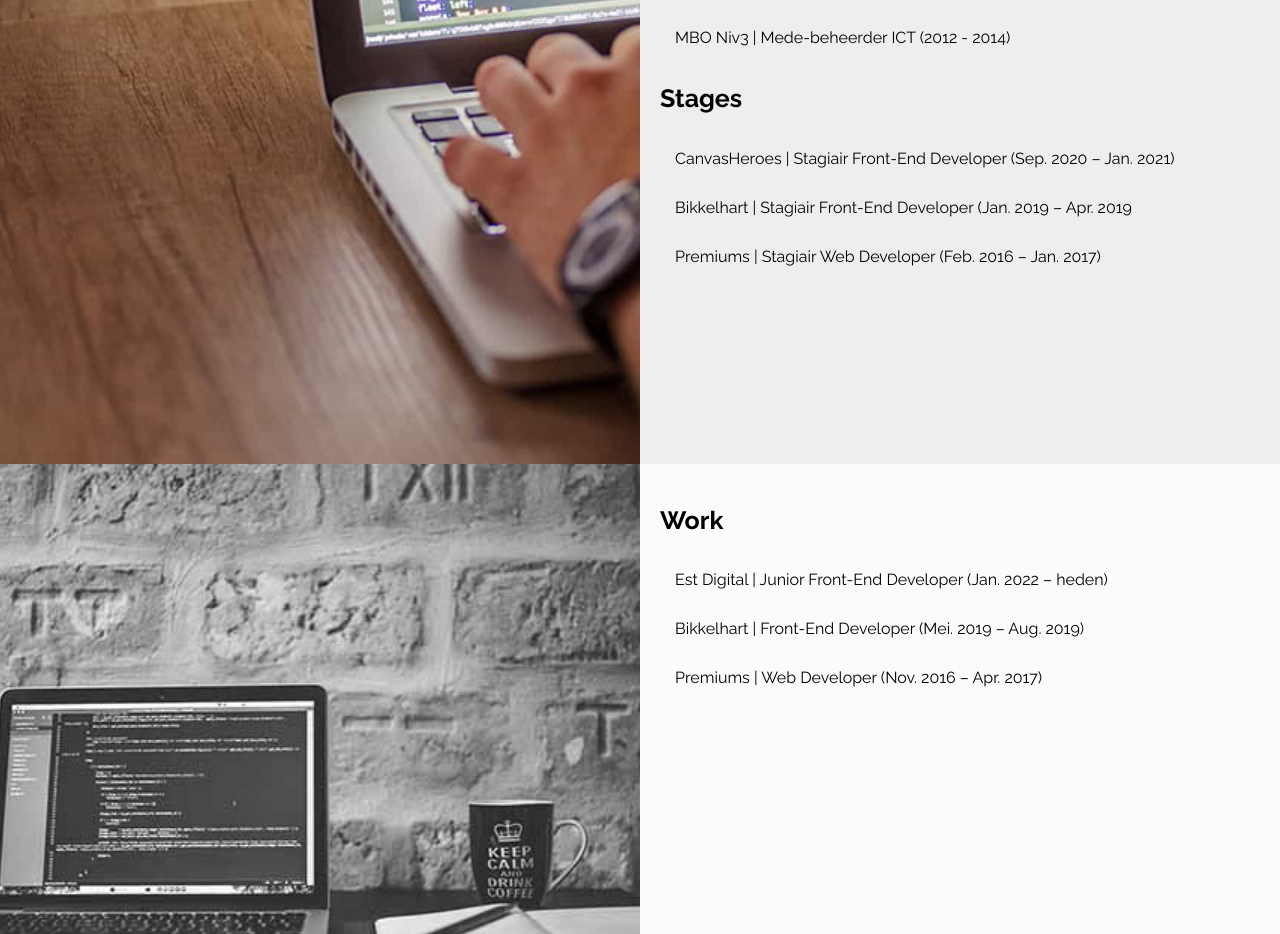
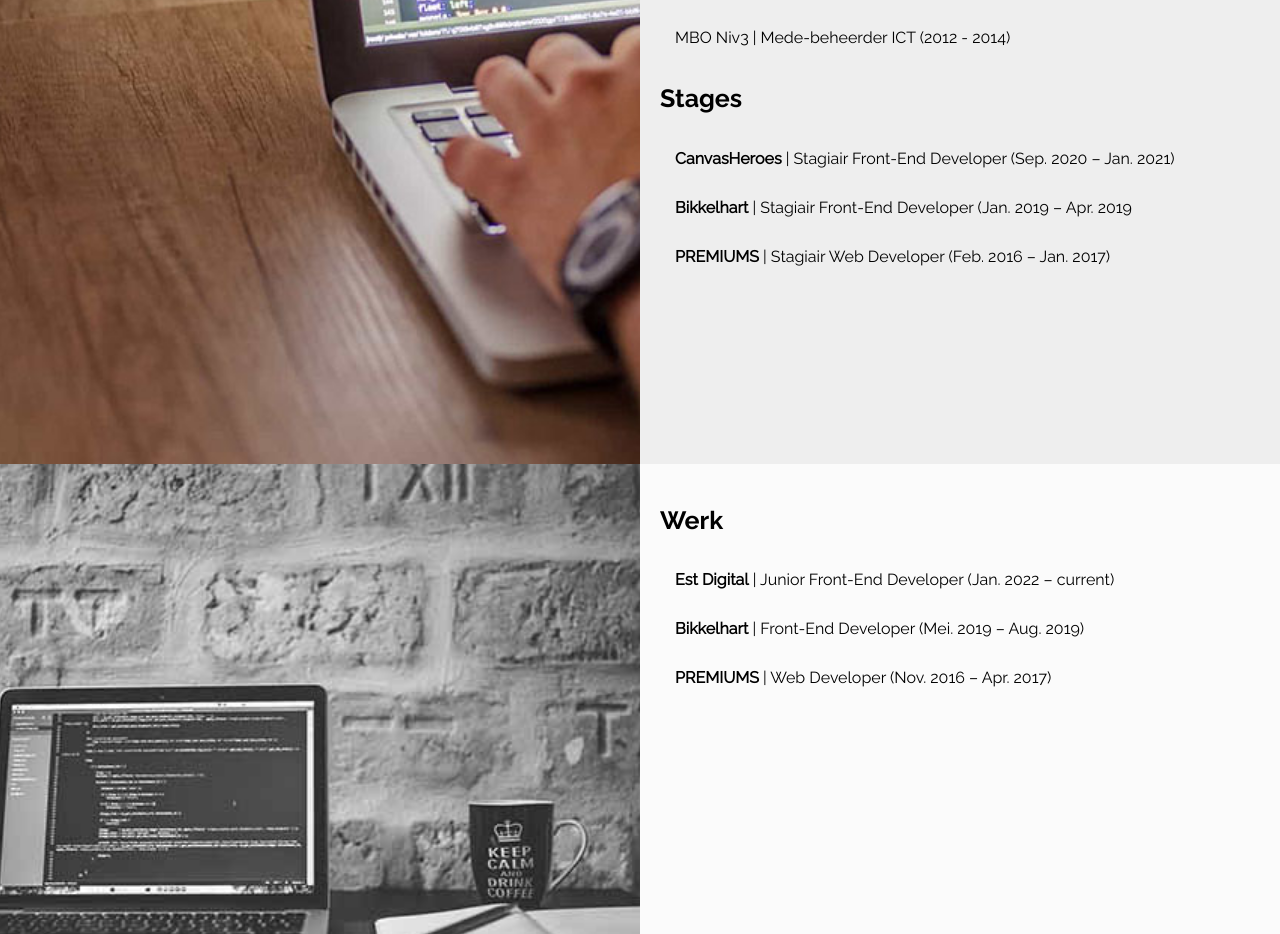
Before and after one commit to TheKevSter35/portfolio, a React (Create React App) app: page /overmij in a window 1280 px wide. Shown: the part 2520-3454 px from the top of the page. Built offline with nearby package versions, Linux system fonts and the light colour scheme.

Commit message:
update about text

```diff
--- a/src/components/pages/about.jsx
+++ b/src/components/pages/about.jsx
@@ -251,14 +251,14 @@ useEffect(() => {
                             <h2>
                                 {t('about.internship')}
                             </h2>
+                             <li>
+                                <span> <b>{t('about.internship_1')}</b> | {t('about.internship_1_title')}</span>
+                            </li>
                             <li>
-                                <span> {t('about.internship_1')}</span>
+                                <span> <b>{t('about.internship_2')}</b> | {t('about.internship_2_title')}</span>
                             </li>
-                           <li>
-                                <span> {t('about.internship_2')}</span>
-                            </li>
-                           <li>
-                                <span> {t('about.internship_3')}</span>
+                             <li>
+                                <span> <b>{t('about.internship_3')}</b> | {t('about.internship_3_title')}</span>
                             </li>
                         </ul>
                     </div>
@@ -275,13 +275,13 @@ useEffect(() => {
                                 {t('about.work')}
                             </h2>
                             <li>
-                                <span> {t('about.work_1')}</span>
+                                <span> <b>{t('about.work_1')}</b> | {t('about.work_1_title')}</span>
                             </li>
                              <li>
-                                <span> {t('about.work_2')}</span>
+                                <span> <b>{t('about.work_2')}</b> | {t('about.work_2_title')}</span>
                             </li>
                             <li>
-                                <span> {t('about.work_3')}</span>
+                                <span> <b>{t('about.work_3')}</b> | {t('about.work_3_title')}</span>
                             </li>
 
                         </ul>
--- a/src/translations/en/commen.json
+++ b/src/translations/en/commen.json
@@ -18,12 +18,18 @@
         "educations_2": "MBO Niv4 | Application Developer (2014 - 2017)",
         "educations_3": "MBO Niv3 | Co-Administrator IT (2012 - 2014)",
         "internship": "Internship",
-        "internship_1": "CanvasHeroes | Intern Front-End Developer (Sep. 2020 – Jan. 2021)",
-        "internship_2": "Bikkelhart | Intern Front-End Developer (Jan. 2019 – Apr. 2019",
-        "internship_3": "Premiums | Intern Web Developer (Feb. 2016 – Jan. 2017)",
+        "internship_1": "CanvasHeroes",
+        "internship_2": "Bikkelhart",
+        "internship_3": "PREMIUMS",
+        "internship_1_title": "Intern Front-End Developer (Sep. 2020 – Jan. 2021)",
+        "internship_2_title": "Intern Front-End Developer (Jan. 2019 – Apr. 2019",
+        "internship_3_title": "Intern Web Developer (Feb. 2016 – Jan. 2017)",
         "work": "Work",
-        "work_1": "Est Digital | Junior Front-End Developer (Jan. 2022 – current)",
-        "work_2": "Bikkelhart | Front-End Developer (May. 2019 – Aug. 2019)",
-        "work_3": "Premiums | Web Developer (Nov. 2016 – Apr. 2017)"
+        "work_1": "Est Digital",
+        "work_2": "Bikkelhart",
+        "work_3": "PREMIUMS",
+        "work_1_title": "Junior Front-End Developer (Jan. 2022 – current)",
+        "work_2_title": "Front-End Developer (May. 2019 – Aug. 2019)",
+        "work_3_title": "Web Developer (Nov. 2016 – Apr. 2017)"
     }
 }
--- a/src/translations/nl/commen.json
+++ b/src/translations/nl/commen.json
@@ -19,12 +19,18 @@
         "educations_2": "MBO Niv4 | Applicatie ontwikkelaar (2014 - 2017)",
         "educations_3": "MBO Niv3 | Mede-beheerder ICT (2012 - 2014)",
         "internship": "Stages ",
-        "internship_1": "CanvasHeroes | Stagiair  Front-End Developer (Sep. 2020 – Jan. 2021)",
-        "internship_2": "Bikkelhart | Stagiair  Front-End Developer (Jan. 2019 – Apr. 2019",
-        "internship_3": "Premiums | Stagiair  Web Developer (Feb. 2016 – Jan. 2017)",
-        "work": "Work",
-        "work_1": "Est Digital | Junior Front-End Developer (Jan. 2022 – heden)",
-        "work_2": "Bikkelhart | Front-End Developer (Mei. 2019 – Aug. 2019)",
-        "work_3": "Premiums | Web Developer (Nov. 2016 – Apr. 2017)"
+        "internship_1": "CanvasHeroes",
+        "internship_2": "Bikkelhart",
+        "internship_3": "PREMIUMS",
+        "internship_1_title": "Stagiair Front-End Developer (Sep. 2020 – Jan. 2021)",
+        "internship_2_title": "Stagiair Front-End Developer (Jan. 2019 – Apr. 2019",
+        "internship_3_title": "Stagiair Web Developer (Feb. 2016 – Jan. 2017)",
+        "work": "Werk",
+        "work_1": "Est Digital",
+        "work_2": "Bikkelhart",
+        "work_3": "PREMIUMS",
+        "work_1_title": "Junior Front-End Developer (Jan. 2022 – current)",
+        "work_2_title": "Front-End Developer (Mei. 2019 – Aug. 2019)",
+        "work_3_title": "Web Developer (Nov. 2016 – Apr. 2017)"
     }
 }
```
